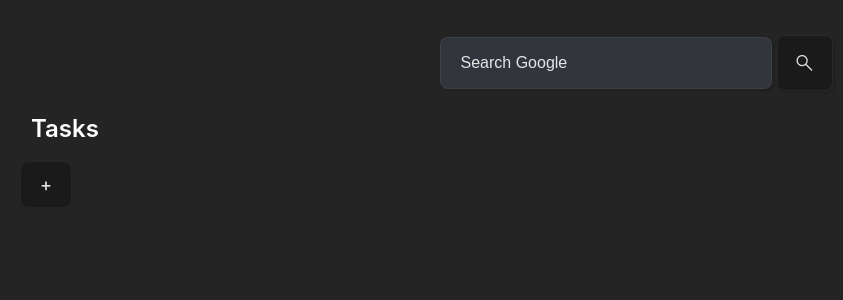
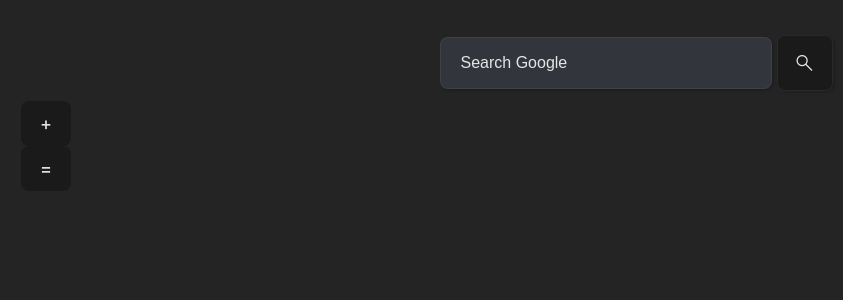
Before and after one commit to minugem/productiveNewTab, a React (Vite) app: page / in a window 1280 px wide. Shown: the top 300 px of the page, without its empty margins (4-847 px from the left). Built offline with nearby package versions, Linux system fonts and the light colour scheme.

Commit message:
task lists save

```diff
--- a/src/components/NewTaskButton.jsx
+++ b/src/components/NewTaskButton.jsx
@@ -4,11 +4,14 @@ import '../styles/newTask.css'
 function NewTaskButton(props) {
 
   return (
-      <div>
-        <button className='newTask' onMouseUp={() => props.setShowButton(true)}>
-          +
-        </button>
-      </div>
+    <div>
+      <button className='newTask' onMouseUp={() => props.setShowButton(true)}>
+        +
+      </button>
+      <button className='newTask' onMouseUp={() => props.addTaskList()}>
+        =
+      </button>
+    </div>
   )
 }
 
--- a/src/components/searchBar.jsx
+++ b/src/components/searchBar.jsx
@@ -23,7 +23,7 @@ function SearchBar() {
                     autoFocus
                 />
                 <button className='searchButton' type="submit">
-                    <span class="material-symbols-outlined">
+                    <span className="material-symbols-outlined">
                         search
                     </span>
                 </button>
--- a/src/main.jsx
+++ b/src/main.jsx
@@ -10,6 +10,7 @@ import './styles/index.css';
 function Main() {
   const [tasks, setTasks] = useState([]);
   const [showButton, setShowButton] = useState(false);
+  const [taskLists, setTaskLists] = useState([]);
 
   const addTask = (taskTitle) => {
     const taskId = tasks.length;
@@ -18,18 +19,30 @@ function Main() {
     storeData([...tasks, newTask]);
   };
 
-  const storeData = (data) => {
-    localStorage.setItem('tasks', JSON.stringify(data));
+  const addTaskList = () => {
+    const taskListId = taskLists.length;
+    const newTaskList = { id: taskListId, title: "Tasks " + Number(taskListId + 1) };
+    setTaskLists([...taskLists, newTaskList]);
+  };
+
+  const storeData = () => {
+    localStorage.setItem('tasks', JSON.stringify(tasks));
+    localStorage.setItem('taskLists', JSON.stringify(taskLists));
   }
 
   const loadData = () => {
     const storedTasks = JSON.parse(localStorage.getItem('tasks')) || [];
+    const storedTaskLists = JSON.parse(localStorage.getItem('taskLists')) || [];
     setTasks(storedTasks);
+    console.log(storedTaskLists);
+    setTaskLists(storedTaskLists);
   }
 
   const clearData = () => {
     localStorage.removeItem('tasks');
+    localStorage.removeItem('taskLists');
     setTasks([]);
+    setTaskLists([]);
   }
 
   const removeTask = (id) => {
@@ -44,26 +57,33 @@ function Main() {
     storeData(tasks);
   }, [tasks]);
 
+  useEffect(() => {
+    storeData();
+  }, [tasks, taskLists]);
 
-  function TaskList() {
+  function TaskList(props) {
     return (
-      <>
+      <div className='taskList'>
         <div className='taskHeading'>
-          <p>Tasks</p>
+          <p>{props.title}</p>
         </div>
         <div className="taskContainer">
           {tasks.map((task) => (
             <Task key={task.id} title={task.title} fn={() => removeTask(task.id)} />
           ))}
         </div>
-      </>
+      </div>
     )
   }
   return (
     <>
       <SearchBar />
-      <TaskList />
-      <NewTaskButton setShowButton={setShowButton} />
+      <div className='taskLists'>
+        {taskLists.map((taskList) => (
+          <TaskList key={taskList.id} title={taskList.title} />
+        ))}
+      </div>
+      <NewTaskButton setShowButton={setShowButton} addTaskList={addTaskList} />
       <CreateTask showButton={showButton} setShowButton={setShowButton} addTask={addTask} />
     </>
   );
--- a/src/styles/index.css
+++ b/src/styles/index.css
@@ -76,3 +76,13 @@ div.taskHeading {
   margin-top: 20px;
   margin-bottom: 15px;
 }
+
+.taskLists {
+  display: flex;
+  gap: 25px;
+}
+
+.taskList {
+  display: flex;
+  flex-direction: column;
+}
```
